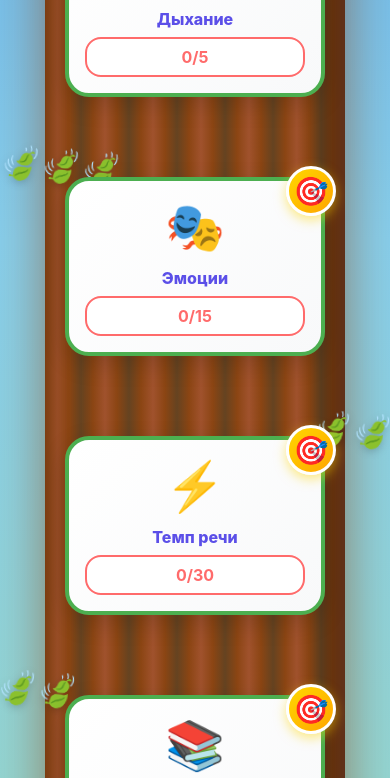
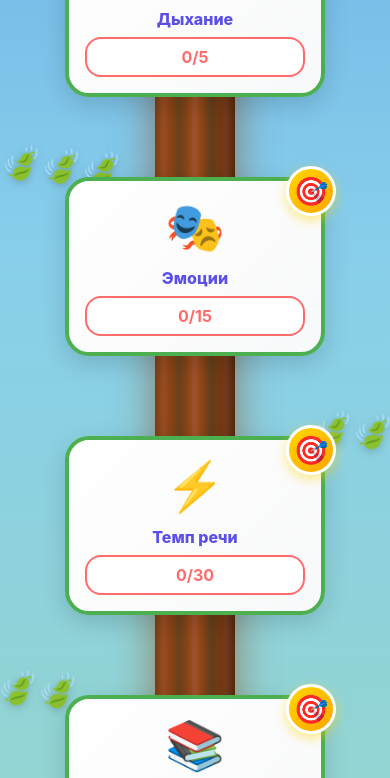
Before and after one commit to romanov4work/boltun-game, a website: page index.html in a window 390 px wide. Shown: the part 780-1558 px from the top of the page. Drawn offline with Linux system fonts and the light colour scheme.

Commit message:
Reduce tree trunk width to 100px
- Trunk width changed from 400px to 100px
- Container max-width adjusted to 500px
- Mobile trunk width set to 80px

Co-Authored-By: Claude Sonnet 4 <noreply@anthropic.com>

```diff
--- a/styles-tree.css
+++ b/styles-tree.css
@@ -50,7 +50,7 @@
 
 /* Контейнер дерева */
 .tree-container {
-    max-width: 600px;
+    max-width: 500px;
     margin: 0 auto;
     position: relative;
     padding: 40px 0;
@@ -65,23 +65,23 @@
     left: 50%;
     top: 0;
     bottom: 0;
-    width: 400px;
+    width: 100px;
     background:
         repeating-linear-gradient(
             90deg,
             #8B4513 0px,
-            #A0522D 12px,
-            #8B4513 24px,
-            #654321 36px,
-            #8B4513 48px
+            #A0522D 8px,
+            #8B4513 16px,
+            #654321 24px,
+            #8B4513 32px
         ),
         linear-gradient(180deg, #6B3410 0%, #8B4513 50%, #654321 100%);
     transform: translateX(-50%);
-    border-radius: 80px;
+    border-radius: 50px;
     box-shadow:
-        inset -12px 0 30px rgba(0, 0, 0, 0.5),
-        inset 12px 0 30px rgba(139, 69, 19, 0.4),
-        0 0 50px rgba(139, 69, 19, 0.6);
+        inset -10px 0 25px rgba(0, 0, 0, 0.5),
+        inset 10px 0 25px rgba(139, 69, 19, 0.4),
+        0 0 40px rgba(139, 69, 19, 0.6);
 }
 
 /* Узел дерева (упражнение) */
@@ -248,7 +248,7 @@
     }
 
     .tree-trunk {
-        width: 300px;
+        width: 80px;
     }
 
     .tree-exercise-card {
```
